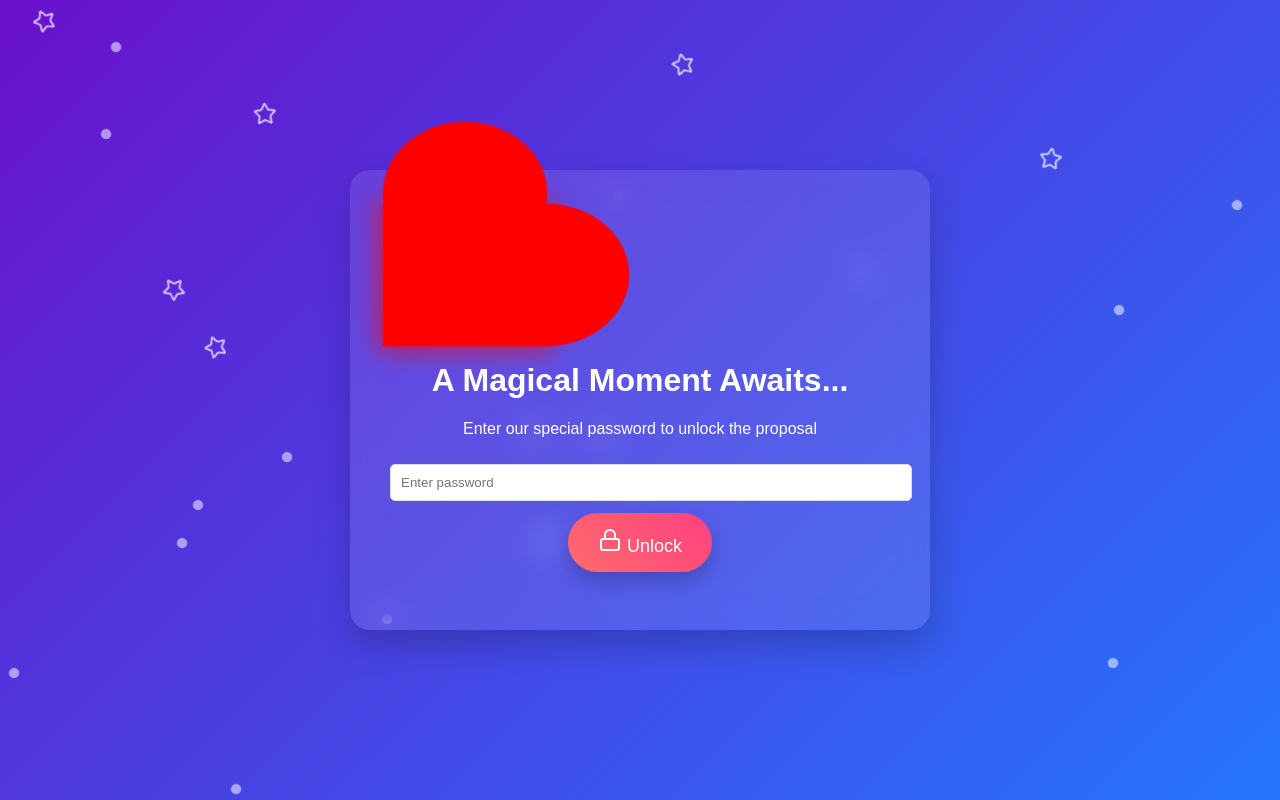
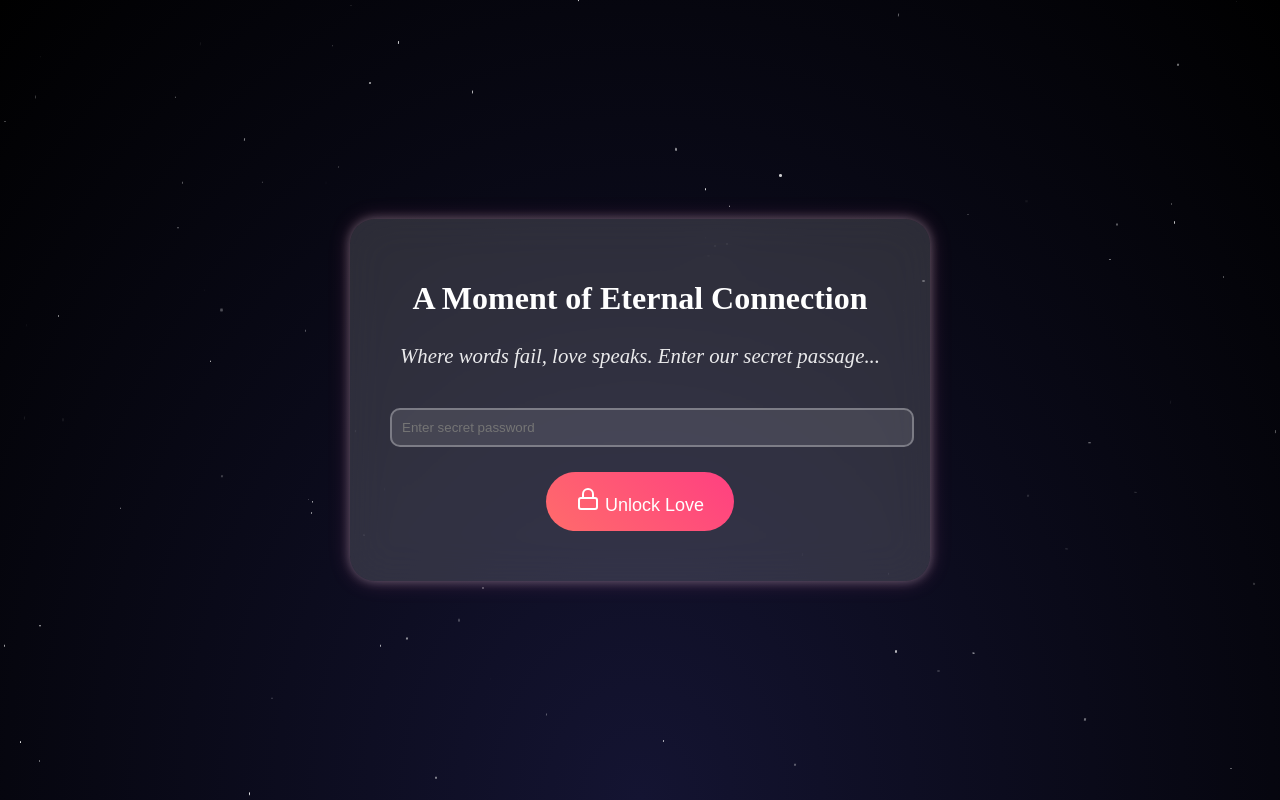
Before and after one commit to NagarjunC4E/Love, a React (Create React App) app: page / in a window 1280 px wide. Built offline with nearby package versions, Linux system fonts and the light colour scheme.

Commit message:
content changed

```diff
--- a/public/index.html
+++ b/public/index.html
@@ -2,7 +2,7 @@
 <html lang="en">
   <head>
     <meta charset="utf-8" />
-    <link rel="icon" href="%PUBLIC_URL%/favicon.ico" />
+    <link rel="icon" href="%PUBLIC_URL%/favicon1.png" />
     <meta name="viewport" content="width=device-width, initial-scale=1" />
     <meta name="theme-color" content="#000000" />
     <meta
@@ -24,7 +24,7 @@
       work correctly both with client-side routing and a non-root public URL.
       Learn how to configure a non-root public URL by running `npm run build`.
     -->
-    <title>React App</title>
+    <title>LOVE YOU AMMU</title>
   </head>
   <body>
     <noscript>You need to enable JavaScript to run this app.</noscript>
--- a/src/App.js
+++ b/src/App.js
@@ -1,149 +1,104 @@
-import React, { useState } from 'react';
+import React, { useState, useEffect, useCallback, useMemo } from 'react';
 import styled, { keyframes, createGlobalStyle } from 'styled-components';
 import {
   Heart as HeartIcon,
-  Star as StarIcon,
-  Lock,
-  Unlock
+  Lock
 } from 'lucide-react';
 
-// Global Style for Background Font
-const GlobalStyle = createGlobalStyle`
-  @import url('https://fonts.googleapis.com/css2?family=Montserrat:wght@300;400;600;800&display=swap');
-  body {
-    margin: 0;
-    font-family: 'Montserrat', sans-serif;
-    overflow: hidden;
+const dreamyFloatAnimation = keyframes`
+  0%, 100% {
+    transform: translateY(0) rotate(0deg);
+  }
+  50% {
+    transform: translateY(-20px) rotate(5deg);
   }
 `;
 
-// Animations
-const starfallAnimation = keyframes`
-  0% { transform: translateY(-100vh) rotate(0deg); }
-  100% { transform: translateY(100vh) rotate(360deg); }
+const celestialGlowAnimation = keyframes`
+  0%, 100% {
+    box-shadow: 0 0 10px rgba(255,255,255,0.3),
+                0 0 20px rgba(255,105,180,0.2);
+  }
+  50% {
+    box-shadow: 0 0 20px rgba(255,255,255,0.5),
+                0 0 40px rgba(255,105,180,0.4);
+  }
 `;
 
-// const heartBurstAnimation = keyframes`
-//   0% { transform: scale(1) rotate(0deg); }
-//   50% { transform: scale(1.5) rotate(180deg); }
-//   100% { transform: scale(1) rotate(360deg); }
-// `;
-
-const floatAnimation = keyframes`
-  0%, 100% { transform: translateY(0); }
-  50% { transform: translateY(-15px); }
+const etherealPulseAnimation = keyframes`
+  0%, 100% { opacity: 0.7; }
+  50% { opacity: 1; }
 `;
 
-const pulseHeart = keyframes`
-  0%, 100% { transform: scale(1); }
-  50% { transform: scale(1.2); }
+const GlobalStyle = createGlobalStyle`
+  @import url('https://fonts.googleapis.com/css2?family=Cormorant+Garamond:wght@300;400;700&display=swap');
+  body {
+    margin: 0;
+    font-family: 'Cormorant Garamond', serif;
+    overflow: hidden;
+    background: linear-gradient(135deg, #6a11cb 0%, #2575fc 100%);
+  }
 `;
 
-const sparkle = keyframes`
-  0% { opacity: 0; transform: scale(0.5); }
-  50% { opacity: 1; transform: scale(1.5); }
-  100% { opacity: 0; transform: scale(0.5); }
-`;
-
-// Styled Components
 const Container = styled.div`
   position: relative;
   height: 100vh;
   width: 100vw;
-  background: linear-gradient(135deg, #6a11cb 0%, #2575fc 100%);
   display: flex;
-  flex-direction: column;
   align-items: center;
   justify-content: center;
+  background: linear-gradient(
+    135deg,
+    rgba(106,17,203,0.9) 0%,
+    rgba(37,117,252,0.9) 100%
+  );
   overflow: hidden;
-  color: white;
 `;
 
-const StarBackground = styled.div`
-  position: absolute;
+const StarfieldBackground = styled.div`
+  position: fixed;
   top: 0;
   left: 0;
   width: 100%;
   height: 100%;
-  z-index: 1;
+  z-index: 0;
+  overflow: hidden;
+  background: radial-gradient(
+    ellipse at bottom,
+    rgba(20,20,50,1) 0%,
+    rgba(0,0,0,1) 100%
+  );
 `;
 
-const FallingStar = styled.div`
+const CelestialParticle = styled.div`
   position: absolute;
-  color: rgba(255, 255, 255, 0.7);
-  font-size: ${props => props.size}px;
-  top: -50px;
-  left: ${props => props.left}%;
-  animation: ${starfallAnimation} ${props => props.duration}s linear infinite;
-  animation-delay: ${props => props.delay}s;
+  background: white;
+  border-radius: 50%;
+  opacity: ${props => props.opacity};
+  animation:
+    ${dreamyFloatAnimation} ${props => props.duration}s
+    ease-in-out infinite alternate;
 `;
 
-const Sparkle = styled.div`
-  position: absolute;
-  width: 10px;
-  height: 10px;
-  background: white;
-  border-radius: 50%;
-  opacity: 0;
-  animation: ${sparkle} 2s infinite ease-in-out;
-  top: ${(props) => props.top}%;
-  left: ${(props) => props.left}%;
+const MagicalCard = styled.div`
+  position: relative;
+  background: rgba(255, 255, 255, 0.15);
+  backdrop-filter: blur(20px);
+  border-radius: 25px;
+  padding: 40px;
+  text-align: center;
+  max-width: 500px;
+  width: 90%;
+  z-index: 10;
+  box-shadow: 0 25px 45px rgba(0,0,0,0.2);
+  animation: ${celestialGlowAnimation} 3s infinite;
+  color: white;
+  opacity: ${props => props.visible ? 1 : 0};
+  transform: ${props => props.visible ? 'scale(1)' : 'scale(0.9)'};
+  transition: all 0.3s ease;
 `;
 
-const AnimatedHeartContainer = styled.div`
-  position: relative;
-  width: 150px;
-  height: 130px;
-  background: red;
-  transform: rotate(-45deg);
-  animation: ${pulseHeart} 1.5s infinite;
-  box-shadow: 0 0 20px 5px rgba(255, 0, 0, 0.6);
-  z-index: 10;
-  &:before,
-  &:after {
-    content: "";
-    width: 150px;
-    height: 130px;
-    background: red;
-    border-radius: 50%;
-    position: absolute;
-  }
-  &:before {
-    top: -75px;
-    left: 0;
-  }
-  &:after {
-    left: 75px;
-    top: 0;
-  }
-`;
-
-const ProposalCard = styled.div`
-  position: relative;
-  background: rgba(255, 255, 255, 0.1);
-  backdrop-filter: blur(15px);
-  border-radius: 20px;
-  padding: 40px;
-  text-align: center;
-  z-index: 10;
-  max-width: 500px;
-  width: 90%;
-  box-shadow: 0 15px 35px rgba(0,0,0,0.2);
-  transform: ${props => props.visible ? 'scale(1)' : 'scale(0.5)'};
-  opacity: ${props => props.visible ? 1 : 0};
-  transition: all 0.5s ease;
-`;
-
-const Input = styled.input`
-  padding: 10px;
-  margin: 10px 0;
-  width: 100%;
-  border-radius: 5px;
-  border: 1px solid #ddd;
-  color: black;
-`;
-
-const AnimatedButton = styled.button`
+const Button = styled.button`
   background: linear-gradient(45deg, #ff6b6b, #ff4081);
   color: white;
   border: none;
@@ -151,139 +106,200 @@ const AnimatedButton = styled.button`
   border-radius: 50px;
   font-size: 18px;
   cursor: pointer;
-  transition: all 0.3s ease;
-  box-shadow: 0 10px 20px rgba(0,0,0,0.2);
   margin: 10px;
-  animation: ${floatAnimation} 2s ease-in-out infinite;
+  transition: transform 0.2s ease;
+`;
 
-  &:hover {
-    transform: scale(1.1);
-    box-shadow: 0 15px 30px rgba(0,0,0,0.3);
-  }
+const PoetricText = styled.p`
+  font-size: 1.3em;
+  line-height: 1.6;
+  opacity: 0.9;
+  font-style: italic;
 `;
 
 const ResponseDisplay = styled.div`
   margin-top: 20px;
-  font-size: 24px;
+  font-size: 28px;
   font-weight: bold;
   color: ${props => props.positive ? '#4caf50' : '#f44336'};
+  text-shadow: 2px 2px 4px rgba(0,0,0,0.3);
+  animation: ${etherealPulseAnimation} 2s infinite alternate;
 `;
 
-const Proposal = () => {
+const heartPopAnimation = keyframes`
+  0% {
+    transform: scale(0);
+    opacity: 0;
+  }
+  70% {
+    transform: scale(1.2);
+    opacity: 1;
+  }
+  100% {
+    transform: scale(1);
+    opacity: 1;
+  }
+`;
+
+const FloatingHeart = styled.div`
+  position: fixed;
+  color: #ff4081;
+  font-size: ${props => props.size}px;
+  top: ${props => props.top}%;
+  left: ${props => props.left}%;
+  z-index: 100;
+  animation: ${heartPopAnimation} 1s ease-out;
+  pointer-events: none;
+`;
+
+const ProposalApp = () => {
   const [stage, setStage] = useState('initial');
   const [password, setPassword] = useState('');
   const [response, setResponse] = useState(null);
   const [error, setError] = useState('');
+  const [hearts, setHearts] = useState([]);
 
-  // Secure password (change this to a unique, personal message)
-  const CORRECT_PASSWORD = 'ILOVEYOU_AMMU'; // IMPORTANT: Change this to something meaningful to you both
+  // Unique, personal password
+  const CORRECT_PASSWORD = 'ILOVEYOU_AMMU';
 
-  const renderStars = () => {
-    return [...Array(50)].map((_, index) => (
-      <FallingStar
-        key={index}
-        left={Math.random() * 100}
-        size={Math.random() * 20 + 10}
-        duration={Math.random() * 10 + 5}
-        delay={Math.random() * 5}
-      >
-        <StarIcon />
-      </FallingStar>
-    ));
-  };
-
-  const renderSparkles = () => {
-    return [...Array(15)].map((_, i) => (
-      <Sparkle
+  // Memoized renderCelestialParticles to prevent unnecessary re-renders
+  const celestialParticles = useMemo(() => {
+    return [...Array(100)].map((_, i) => (
+      <CelestialParticle
         key={i}
-        top={Math.random() * 100}
-        left={Math.random() * 100}
+        style={{
+          top: `${Math.random() * 100}%`,
+          left: `${Math.random() * 100}%`,
+          width: `${Math.random() * 3}px`,
+          height: `${Math.random() * 3}px`
+        }}
+        opacity={Math.random()}
+        duration={Math.random() * 5 + 3}
       />
     ));
-  };
+  }, []);
+
+  // Memoized handler to prevent unnecessary re-renders
+  const handleStorageChange = useCallback((e) => {
+    if (e.key === 'proposal_response') {
+      const storedResponse = JSON.parse(e.newValue);
+      setResponse(storedResponse.answer);
+      setStage('responded');
+    }
+  }, []);
+
+  useEffect(() => {
+    window.addEventListener('storage', handleStorageChange);
+    return () => window.removeEventListener('storage', handleStorageChange);
+  }, [handleStorageChange]);
 
   const handlePasswordSubmit = () => {
     if (password === CORRECT_PASSWORD) {
       setStage('proposal');
       setError('');
     } else {
-      setError('Incorrect password. Only my love knows the secret.');
+      setError('Only true love knows the secret...');
     }
   };
 
   const handleProposalResponse = (answer) => {
-    setResponse(answer);
-    setStage('responded');
-
-    // Save proposal to localStorage
-    const newProposal = {
-      id: Date.now(),
+    const responseData = {
       answer,
-      timestamp: new Date().toLocaleString()
+      timestamp: new Date().toISOString()
     };
 
-    const savedProposals = JSON.parse(localStorage.getItem('proposals') || '[]');
-    const updatedProposals = [...savedProposals, newProposal];
-    localStorage.setItem('proposals', JSON.stringify(updatedProposals));
+    // Immediate UI update
+    setResponse(answer);
+
+    // Add heart animations if answer is Yes
+    if (answer === 'Yes') {
+      const newHearts = [...Array(20)].map(() => ({
+        id: Math.random(),
+        top: Math.random() * 100,
+        left: Math.random() * 100,
+        size: Math.random() * 50 + 20
+      }));
+      setHearts(newHearts);
+
+      // Remove hearts after animation
+      setTimeout(() => {
+        setHearts([]);
+        setStage('responded');
+      }, 1500);
+    } else {
+      setStage('responded');
+    }
+
+    // Async storage update to prevent blocking
+    setTimeout(() => {
+      localStorage.setItem('proposal_response', JSON.stringify(responseData));
+      window.dispatchEvent(new Event('storage'));
+    }, 0);
   };
 
   const renderContent = () => {
-    switch(stage) {
+    // Existing renderContent logic remains the same
+    switch (stage) {
       case 'initial':
         return (
-          <ProposalCard visible={true}>
-            <AnimatedHeartContainer />
-            <h1>A Magical Moment Awaits...</h1>
-            <p>Enter our special password to unlock the proposal</p>
-            <Input
+          <MagicalCard visible={true}>
+            <h1>A Moment of Eternal Connection</h1>
+            <PoetricText>
+              Where words fail, love speaks. Enter our secret passage...
+            </PoetricText>
+            <input
               type="password"
-              placeholder="Enter password"
+              placeholder="Enter secret password"
               value={password}
               onChange={(e) => setPassword(e.target.value)}
+              style={{
+                padding: '10px',
+                margin: '15px 0',
+                width: '100%',
+                borderRadius: '10px',
+                border: '2px solid rgba(255,255,255,0.3)',
+                background: 'rgba(255,255,255,0.1)',
+                color: 'white'
+              }}
             />
-            <AnimatedButton onClick={handlePasswordSubmit}>
-              <Lock /> Unlock
-            </AnimatedButton>
-            {error && <p style={{color: 'red'}}>{error}</p>}
-          </ProposalCard>
+            <Button onClick={handlePasswordSubmit}>
+              <Lock /> Unlock Love
+            </Button>
+            {error && <p style={{ color: '#ff4081', marginTop: '10px' }}>{error}</p>}
+          </MagicalCard>
         );
 
       case 'proposal':
         return (
-          <ProposalCard visible={true}>
-            <h2>My Dearest Love</h2>
-            <p>
-              In this vast universe of infinite possibilities,
-              you are my one true constellation.
-              Will you be the poetry to my heart's rhythm?
-            </p>
+          <MagicalCard visible={true}>
+            <h2>My Love 💖</h2>
+            <PoetricText>
+              In the vast symphony of life, you are the most beautiful melody that my heart has ever known. Every breath I take, every beat of my heart, whispers your name as if the universe itself is singing a song just for us.
+              <br />
+              With you, time stands still. In your eyes, I find my forever. So I ask you, my love, will you join your soul with mine and create a love story that transcends time and space?
+              <br />
+              Will you be mine, now and always, forevermore?
+            </PoetricText>
             <div>
-              <AnimatedButton onClick={() => handleProposalResponse('Yes')}>
-                <HeartIcon /> Yes, Forever
-              </AnimatedButton>
-              <AnimatedButton onClick={() => handleProposalResponse('No')}>
-                No
-              </AnimatedButton>
+              <Button onClick={() => handleProposalResponse('Yes')}>
+                <HeartIcon /> Yes 💖
+              </Button>
+              <Button onClick={() => handleProposalResponse('No')}>
+                No 💔
+              </Button>
             </div>
-          </ProposalCard>
+          </MagicalCard>
         );
 
       case 'responded':
         return (
-          <ProposalCard visible={true}>
+          <MagicalCard visible={true}>
             <ResponseDisplay positive={response === 'Yes'}>
               {response === 'Yes'
-                ? "You said YES! Our love will be legendary! 💖"
-                : "Perhaps love's timing is yet to be perfect. 💔"}
+                ? "Thank you from the depths of my heart for accepting my love, my dearest Ammu. I love you more than words can ever express. You mean everything to me, and my heart belongs to you forever. 😘"
+                : "if you accept or not, you are my love forever it continues 💔"}
             </ResponseDisplay>
-            <AnimatedButton onClick={() => {
-              const savedProposals = JSON.parse(localStorage.getItem('proposals') || '[]');
-              console.log('Saved Proposals:', savedProposals);
-              alert(JSON.stringify(savedProposals, null, 2));
-            }}>
-              <Unlock /> View Saved Responses
-            </AnimatedButton>
-          </ProposalCard>
+          </MagicalCard>
         );
 
       default:
@@ -294,11 +310,23 @@ const Proposal = () => {
   return (
     <Container>
       <GlobalStyle />
-      <StarBackground>{renderStars()}</StarBackground>
-      {renderSparkles()}
+      <StarfieldBackground>
+        {celestialParticles}
+      </StarfieldBackground>
+      {/* Render floating hearts */}
+      {hearts.map(heart => (
+        <FloatingHeart
+          key={heart.id}
+          top={heart.top}
+          left={heart.left}
+          size={heart.size}
+        >
+          ❤️❤️❤️
+        </FloatingHeart>
+      ))}
       {renderContent()}
     </Container>
   );
 };
 
-export default Proposal;
+export default ProposalApp;
```
Also changed, not shown: public/favicon1.png (added).
